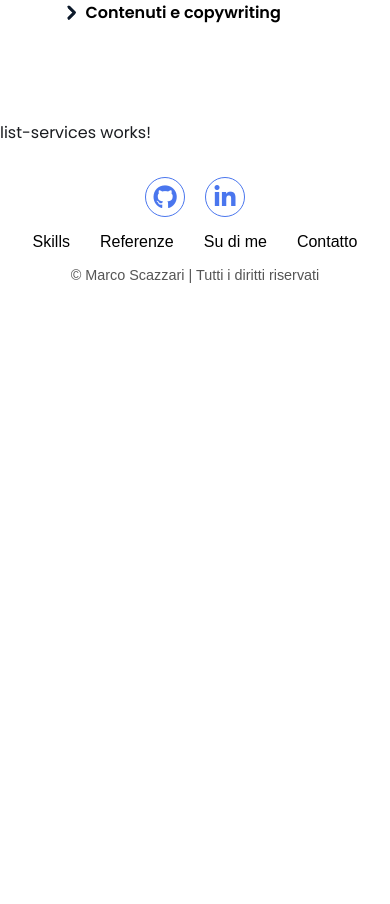
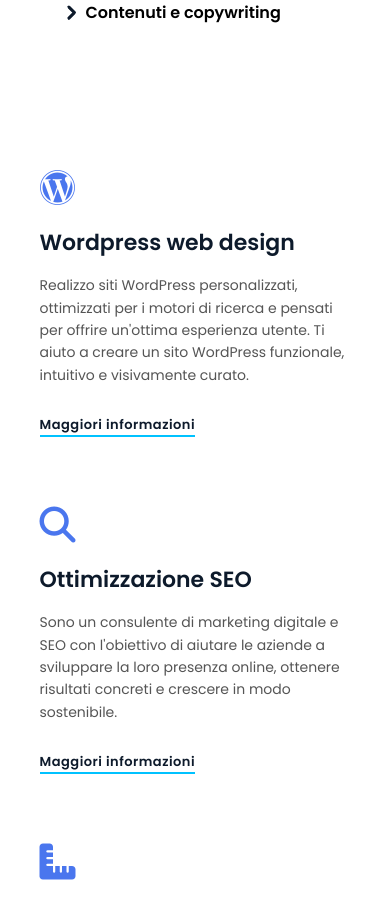
Before and after one commit to marcoscazzari03/Portoflio-Angular, an Angular app: page /servizi in a window 390 px wide. Shown: the part 800-1704 px from the top of the page. Before the commit the page ends 1115 px from the top, so only its background shows below. Built offline with nearby package versions, Linux system fonts and the light colour scheme.

Commit message:
list-services component

```diff
--- a/src/app/allservices/list-services/list-services.component.css
+++ b/src/app/allservices/list-services/list-services.component.css
@@ -0,0 +1,425 @@
+:root {
+    --text-color: #1a1c20;
+    --link-color: #4a76ee;
+    --background-color: #eeeff1;
+}
+
+* {
+    margin: 0;
+    padding: 0;
+    box-sizing: border-box;
+}
+
+html {
+    scroll-behavior: smooth;
+}
+
+body {
+    font-family: 'Poppins', sans-serif;
+    color: var(--text-color);
+    max-width: 1400px;
+    margin: 0 auto;
+}
+
+::-webkit-scrollbar {
+    width: 10px;
+}
+
+::-webkit-scrollbar-track {
+    background: #f1f1f1;
+}
+
+::-webkit-scrollbar-thumb {
+    background: var(--link-color);
+}
+
+::-webkit-scrollbar-thumb:hover {
+    background: #3161e3;
+}
+
+a {
+    color: var(--link-color);
+    text-decoration: none;
+}
+
+/* NAVBAR STICKY */
+nav {
+    position: sticky;
+    top: 0;
+    left: 0;
+    width: 100%;
+    z-index: 999;
+    display: flex;
+    justify-content: space-between;
+    align-items: center;
+    padding: 0 50px;
+    height: 80px;
+    transition: background-color 0.3s ease, box-shadow 0.3s ease;
+    background-color: transparent;
+    backdrop-filter: blur(10px); /* Opzionale: sfoca lo sfondo */
+}
+
+
+@media (max-width: 1023px) {
+    nav.scrolled {
+        position: fixed;
+        top: 0;
+        left: 0;
+        width: 100%;
+        height: 80px;
+        background-color: transparent;
+        box-shadow: none;
+        flex-direction: row;
+        justify-content: space-between;
+        padding: 0 50px;
+    }
+
+    nav.scrolled .left,
+    nav.scrolled .right {
+        flex-direction: row;
+        align-items: center;
+        justify-content: center;
+    }
+
+    nav.scrolled .right a {
+        margin: 0 10px;
+        font-size: inherit;
+    }
+}
+
+nav .left a {
+    color: var(--text-color);
+    font-size: 22px;
+    font-weight: 600;
+}
+
+nav .right a {
+    color: var(--text-color);
+    margin: 0 10px;
+}
+
+nav .right a:last-child {
+    color: var(--background-color);
+    background-color: var(--text-color);
+    padding: 5px 15px;
+    border-radius: 5px;
+}
+
+nav .right a span {
+    margin-left: 5px;
+}
+
+#gotop {
+    position: fixed;
+    bottom: 20px;
+    right: 30px;
+    z-index: 99;
+    border: none;
+    outline: none;
+    background-color: var(--link-color);
+    color: white;
+    cursor: pointer;
+    width: 40px;
+    height: 40px;
+    padding: 0;
+    border-radius: 5px;
+    font-size: 18px;
+    display: flex;
+    justify-content: center;
+    align-items: center;
+    opacity: 0;
+    visibility: hidden;
+    transition: opacity 0.3s ease;
+}
+
+#gotop.show {
+    opacity: 1;
+    visibility: visible;
+}
+
+#gotop:hover {
+    background-color: #555;
+}
+
+/* SEZIONE SERVIZI */
+.services {
+    text-align: center;
+    padding: 80px 20px;
+    font-family: 'Poppins', sans-serif;
+}
+
+.services .header h2 {
+  font-size: 48px;
+  font-weight: 900;
+  margin-bottom: 10px;
+  position: relative;
+  display: inline-block;
+  margin: 0 auto;
+  text-align: center;
+}
+
+.services .header h2::after {
+  content: '';
+  position: absolute;
+  bottom: 15px;
+  left: 50%;
+  transform: translateX(-50%);
+  width: 0;
+  height: 10px;
+  background-color: var(--link-color);
+  z-index: -1;
+  transition: width 1s ease;
+}
+
+/* Classe attivata da JS */
+.services .header h2.animate-line::after {
+  width: 60%;
+}
+
+.services .header h3 {
+    font-size: 24px;
+    font-family: 'Patrick Hand', cursive;
+    margin-bottom: 20px;
+}
+
+.services .header p {
+    font-size: 16px;
+    color: #7d8da1;
+    max-width: 1000px;
+    margin: 0 auto 50px;
+    line-height: 1.6;
+}
+
+.service-list {
+    display: flex;
+    justify-content: center;
+    gap: 50px;
+    flex-wrap: wrap;
+}
+
+.service-list ul {
+    list-style: none;
+    padding: 0;
+    text-align: left;
+    font-weight: 600;
+}
+
+.service-list li {
+  margin-bottom: 15px;
+  font-size: 15px;
+  color: #0d1a2b;
+  cursor: pointer;
+  display: flex;
+  align-items: center;
+}
+
+.service-list li a {
+  transition: transform 0.3s ease;
+  display: inline-block;
+}
+
+.service-list ul li a {
+    color: black;
+    font-size: 1rem;
+}
+.service-list li:hover a {
+  transform: translateX(5px);
+}
+
+.fa-solid.fa-chevron-right {
+  font-size: 15px;
+  margin-right: 10px;
+  color: #0d1a2b;
+  text-shadow:
+  0.5px 0 #0d1a2b,
+  -0.5px 0 #0d1a2b,
+  0 0.5px #0d1a2b,
+  0 -0.5px #0d1a2b;
+  transition: color 0.3s ease;
+}
+
+.service-list li:hover .fa-solid.fa-chevron-right {
+  color: var(--link-color);
+}
+
+.services-section {
+  display: grid;
+  grid-template-columns: repeat(2, 1fr); /* Mostra 2 card per riga */
+  gap: 50px;
+  padding: 60px 10%;
+  background: #fff;
+}
+
+.service-box {
+  background: #fff;
+  padding: 30px;
+  border-radius: 10px;
+  position: relative;
+}
+
+.fa-solid.fa-pen,
+.fa-solid.fa-magnifying-glass,
+.fa-solid.fa-ruler-combined,
+.fa-solid.fa-cart-shopping,
+.fa-brands.fa-wordpress,
+.fa-solid.fa-paintbrush,
+.fa-solid.fa-sheet-plastic{
+    font-size: 50px;
+    color: var(--link-color);
+    margin-bottom: 20px;
+}
+
+.service-box h3 {
+  font-size: 30px;
+  font-weight: 800;
+  color: #0d1a2b;
+  margin-bottom: 15px;
+}
+
+.service-box p {
+  color: #555;
+  font-size: 15px;
+  line-height: 1.6;
+  margin-bottom: 25px;
+}
+
+.learn-more {
+  font-weight: 700;
+  color: #0d1a2b;
+  text-decoration: none;
+  position: relative;
+  display: inline-block;
+  font-size: 14px;
+  letter-spacing: 0.5px;
+  border-bottom: 2px solid #00c2ff;
+}
+
+.learn-more::after {
+  content: '';
+  position: absolute;
+  bottom: -3px;
+  left: 0;
+  width: 100%;
+  height: 10px;
+  background: rgba(255, 0, 76, 0.2);
+  border-radius: 50%;
+  z-index: -1;
+  transition: all 0.3s ease;
+}
+
+.learn-more:hover::after {
+  background: rgba(255, 0, 76, 0.4);
+}
+
+@media (max-width: 600px) {
+.services-section {
+  display: grid;
+  grid-template-columns: repeat(auto-fit, minmax(300px, 1fr));
+  gap: 50px;
+  padding: 60px 10%;
+  background: #fff;
+}
+}
+
+@media (max-width: 768px) {
+  body {
+    padding: 0 10px;
+    margin-top: 30px;
+  }
+
+  nav {
+    padding: 0 20px;
+    height: 60px;
+    flex-direction: column;
+    align-items: center;
+    position: relative !important;
+  }
+
+  nav .left a {
+    font-size: 18px;
+  }
+
+nav .right {
+    width: 100%;
+    display: flex;
+    flex-wrap: wrap;
+    align-items: center;
+    justify-content: center;
+    margin-top: 10px;
+}
+
+  nav .right a {
+    margin: 5px 10px 0 0;
+    font-size: 14px;
+  }
+
+  .services {
+    padding: 60px 10px;
+  }
+
+  .services .header h2 {
+    font-size: 32px;
+  }
+
+  .services .header h3 {
+    font-size: 20px;
+  }
+
+  .services .header p {
+    font-size: 14px;
+    margin-bottom: 30px;
+  }
+
+  .services-section {
+    grid-template-columns: 1fr;
+    padding: 30px 5%;
+    gap: 30px;
+  }
+
+  .service-box {
+    padding: 20px;
+  }
+
+  .service-box h3 {
+    font-size: 22px;
+  }
+
+  .service-box p {
+    font-size: 14px;
+  }
+
+  .learn-more {
+    font-size: 13px;
+  }
+
+  #gotop {
+    width: 35px;
+    height: 35px;
+    font-size: 16px;
+    right: 20px;
+    bottom: 15px;
+  }
+
+  .fa-solid.fa-pen,
+  .fa-solid.fa-magnifying-glass,
+  .fa-solid.fa-ruler-combined,
+  .fa-solid.fa-cart-shopping,
+  .fa-brands.fa-wordpress,
+  .fa-solid.fa-paintbrush,
+  .fa-solid.fa-sheet-plastic {
+    font-size: 36px;
+  }
+
+  .service-list {
+    flex-direction: column;
+    gap: 20px;
+  }
+
+  .service-list li {
+    font-size: 14px;
+  }
+
+  .service-list ul li a {
+    font-size: 0.95rem;
+  }
+}
--- a/src/app/allservices/list-services/list-services.component.html
+++ b/src/app/allservices/list-services/list-services.component.html
@@ -1 +1,8 @@
-<p>list-services works!</p>
+<section class="services-section">
+  <div class="service-box" *ngFor="let service of services">
+    <div><i [class]="service.icon"></i></div>
+    <h3>{{ service.title }}</h3>
+    <p>{{ service.description }}</p>
+    <a [routerLink]="service.link" class="learn-more">Maggiori informazioni</a>
+  </div>
+</section>
--- a/src/app/allservices/list-services/list-services.component.ts
+++ b/src/app/allservices/list-services/list-services.component.ts
@@ -1,12 +1,57 @@
 import { Component } from '@angular/core';
+import { RouterModule } from '@angular/router';
+import { CommonModule } from '@angular/common';
 
+interface Service {
+  icon: string;
+  title: string;
+  description: string;
+  link: string;
+}
 @Component({
   selector: 'app-list-services',
   standalone: true,
-  imports: [],
+  imports: [RouterModule, CommonModule],  // importante se è standalone
   templateUrl: './list-services.component.html',
   styleUrl: './list-services.component.css'
 })
 export class ListServicesComponent {
-
+  services: Service[] = [
+    {
+      icon: 'fa-brands fa-wordpress',
+      title: 'Wordpress web design',
+      description: `Realizzo siti WordPress personalizzati, ottimizzati per i motori di ricerca e pensati per offrire un'ottima esperienza utente. Ti aiuto a creare un sito WordPress funzionale, intuitivo e visivamente curato.`,
+      link: '/wordpress',  // usa path Angular
+    },
+    {
+      icon: 'fa-solid fa-magnifying-glass',
+      title: 'Ottimizzazione SEO',
+      description: `Sono un consulente di marketing digitale e SEO con l'obiettivo di aiutare le aziende a sviluppare la loro presenza online, ottenere risultati concreti e crescere in modo sostenibile.`,
+      link: '/seo',
+    },
+    {
+      icon: 'fa-solid fa-ruler-combined',
+      title: 'Progettazione e sviluppo web',
+      description: `Ho esperienza consolidata nella creazione di siti WordPress e nello sviluppo di temi riconosciuti per qualità, funzionalità e design innovativo.`,
+      link: '/web',
+    },
+    {
+      icon: 'fa-solid fa-sheet-plastic',
+      title: 'Contenuti e copywriting',
+      description: `Realizzo contenuti e copy efficaci, ottimizzati SEO, che rafforzano l’identità del brand, coinvolgono il pubblico e migliorano la comunicazione su web e social.`,
+      link: '/copywriting',
+    },
+    {
+      icon: 'fa-solid fa-pen',
+      title: 'User experience design',
+      description: `Utilizzo le migliori tecnologie disponibili, unendo rigore e competenza, per creare un sito web efficace e apprezzato dai tuoi utenti.`,
+      link: '/uxui',
+    },
+    {
+      icon: 'fa-solid fa-paintbrush',
+      title: 'Branding & design visivo',
+      description: `Ho supportato blogger, aziende, enti e startup nella creazione di una presenza online efficace e nel raggiungimento dei loro obiettivi digitali.`,
+      link: '/design',
+    }
+  ];
 }
```
